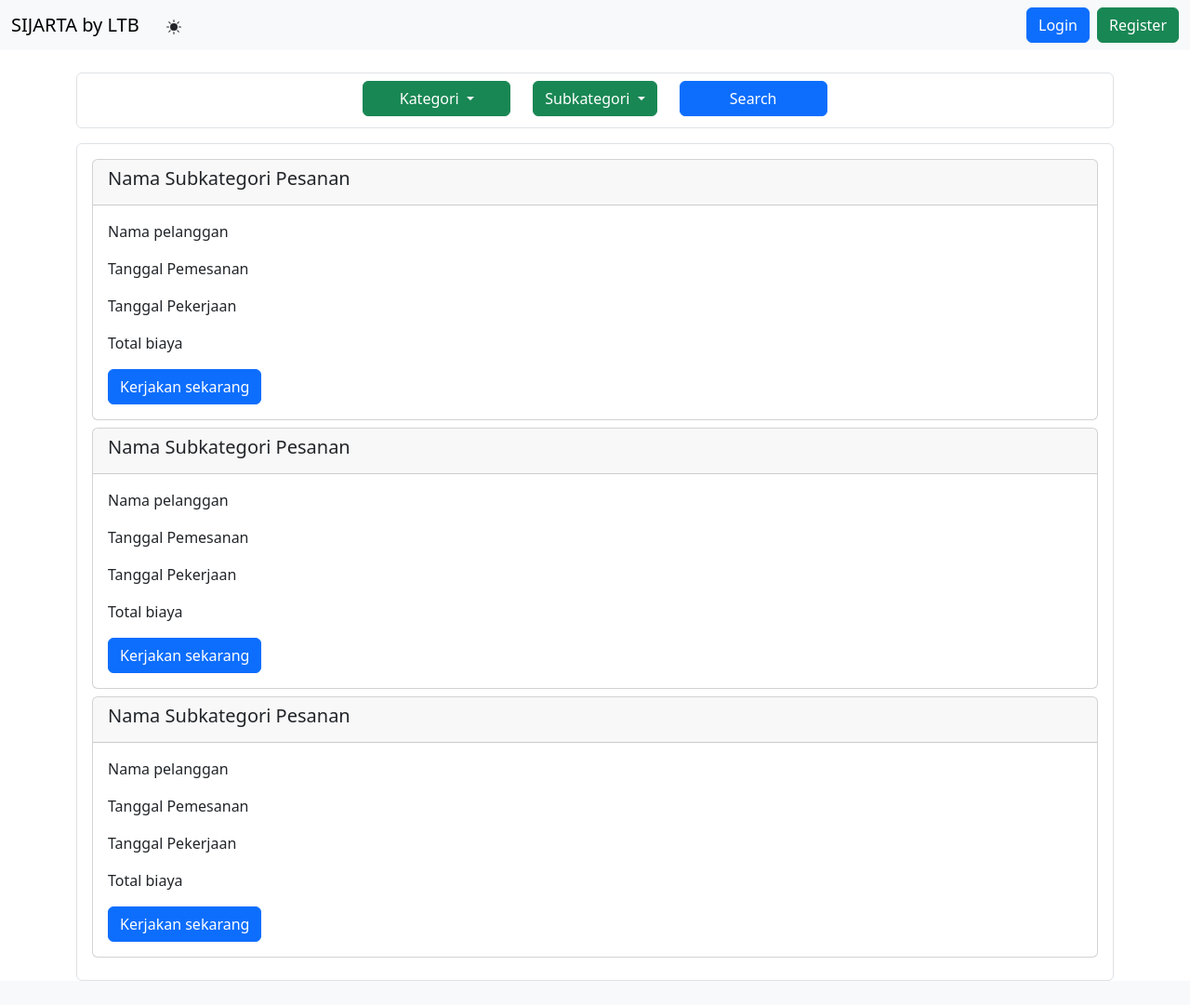
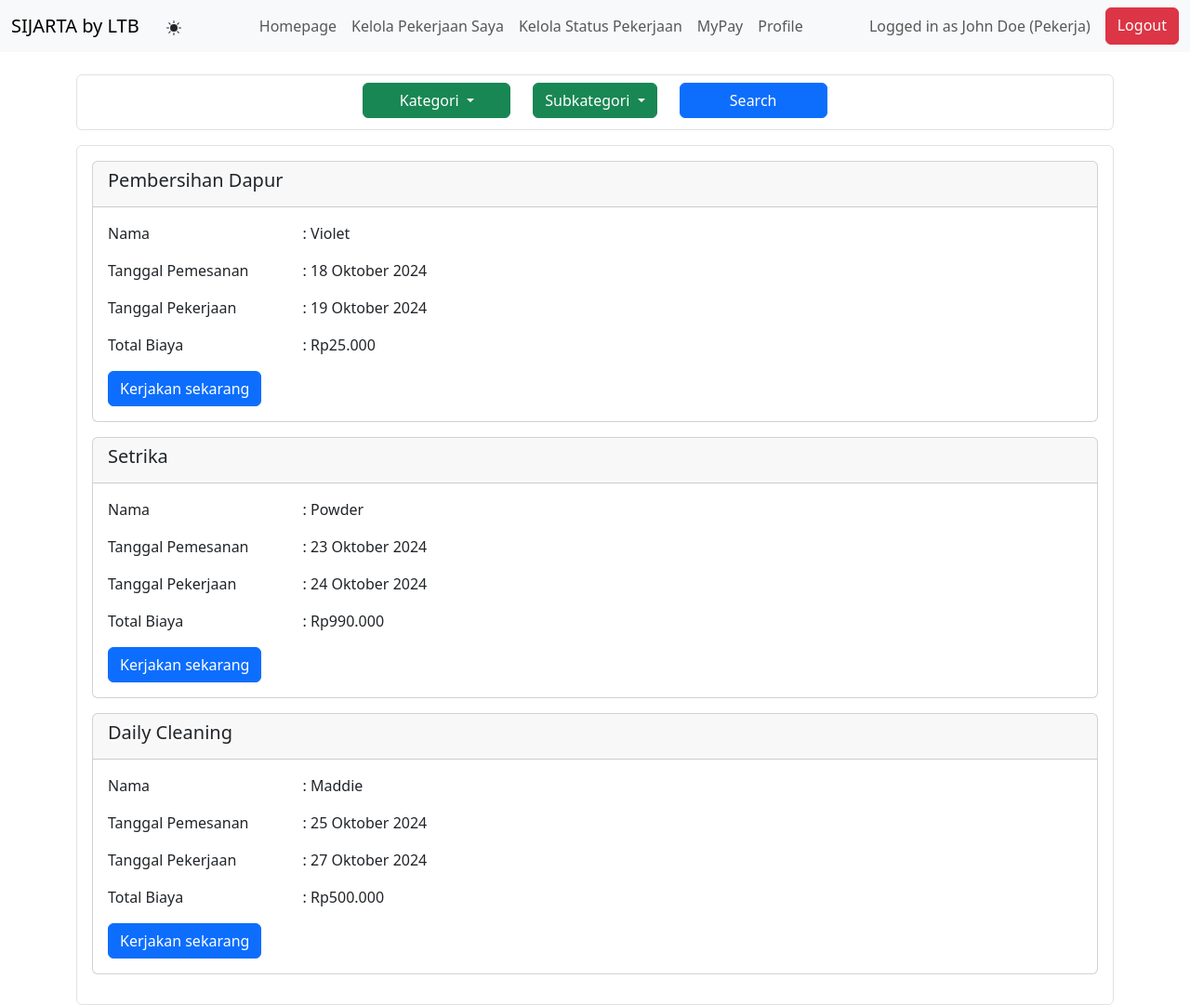
Before and after one commit to zufarra/sijarta-ltb, a Django app: page /pekerjajasa/ in a window 1280 px wide. Shown: the whole page at 93% size. Before the commit the page ends 1055 px from the top, so only its background shows below. Run offline with Django 5.2, Linux system fonts and the light colour scheme.

Commit message:
feat: hardcoded

```diff
--- a/mypay/templates/show_mypay.html
+++ b/mypay/templates/show_mypay.html
@@ -8,14 +8,14 @@
     <div class="container mt-4">
     <div class="border rounded mb-3">
         <div class="container mt-4">
-            <div class="d-flex justify-content-between">
-                <div class="p-2 border rounded" style="flex: 1; max-width: 50%;">No HP</div>
+            <div class="d-flex justify-content-between mb-2">
+                <div class="p-2 border rounded" style="flex: 1; max-width: 50%;">No HP: 081212863231</div>
                 <div class="d-flex align-items-start" style="flex: 1; justify-content: flex-end; max-width: 10%;">
                     <a type="button" class="btn btn-success" href="{% url 'mypay:transaksi_mypay' %}">Transaksi</a>
                 </div>
             </div>
             <div class="d-flex mb-3" style="max-width: 50%; justify-content: flex-start;">
-                <div class="p-2 border rounded w-100 text-left">Saldo</div>
+                <div class="p-2 border rounded w-100 text-left">Saldo: Rp8.000.000</div>
             </div>
         </div>
     </div>
--- a/mypay/templates/transaksi_mypay.html
+++ b/mypay/templates/transaksi_mypay.html
@@ -10,11 +10,11 @@
     <div class="border rounded mb-3">
         <div class="container mt-4">
             <div class="d-flex justify-content-between">
-                <div class="p-2 border rounded" style="flex: 1; max-width: 50%;">Nama</div>
+                <div class="p-2 border rounded" style="flex: 1; max-width: 50%;">John Doe</div>
                 <div class="p-2 border rounded">{% now "d-m-Y" %}</div>
             </div>
             <div class="d-flex justify-content-between mb-3">
-                <div class="p-2 border rounded" style="flex: 1; max-width: 50%;">Saldo</div>
+                <div class="p-2 border rounded" style="flex: 1; max-width: 50%;">Saldo: Rp8.000.000</div>
             </div>
             <div class="dropdown mb-3" >
                 <button class="btn btn-success dropdown-toggle" id="kategori_transaksi" type="button" data-bs-toggle="dropdown" aria-expanded="false">
--- a/pekerjajasa/templates/show_pekerjajasa.html
+++ b/pekerjajasa/templates/show_pekerjajasa.html
@@ -38,39 +38,75 @@
     </div>
     </div>
     <div class="border rounded p-3" id="state">
-        <div class="card mb-2">
+        <div class="card mb-3">
             <div class="card-header">
-                <h5> Nama Subkategori Pesanan</h5>
+                <h5>Pembersihan Dapur</h5>
             </div>
             <div class="card-body">
-              <p class="card-text">Nama pelanggan</p>
-              <p class="card-text">Tanggal Pemesanan</p>
-              <p class="card-text">Tanggal Pekerjaan</p>
-              <p class="card-text">Total biaya</p>
+              <div class="d-flex">
+                <p class="d-flex" style="flex:0 0 20%">Nama</p>
+                <p class="d-flex" style="flex:0 0 80%">: Violet</p>
+              </div>
+              <div class="d-flex">
+                <p class="d-flex" style="flex:0 0 20%">Tanggal Pemesanan</p>
+                <p class="d-flex" style="flex:0 0 80%">: 18 Oktober 2024</p>
+              </div>
+              <div class="d-flex">
+                <p class="d-flex" style="flex:0 0 20%">Tanggal Pekerjaan</p>
+                <p class="d-flex" style="flex:0 0 80%">: 19 Oktober 2024</p>
+              </div>
+              <div class="d-flex">
+                <p class="d-flex" style="flex:0 0 20%">Total Biaya</p>
+                <p class="d-flex" style="flex:0 0 80%">: Rp25.000</p>
+              </div>
               <a href="#" class="btn btn-primary">Kerjakan sekarang</a>
             </div>
           </div>
-          <div class="card mb-2">
+          <div class="card mb-3">
             <div class="card-header">
-                <h5>Nama Subkategori Pesanan</h5>
+                <h5>Setrika</h5>
             </div>
             <div class="card-body">
-              <p class="card-text">Nama pelanggan</p>
-              <p class="card-text">Tanggal Pemesanan</p>
-              <p class="card-text">Tanggal Pekerjaan</p>
-              <p class="card-text">Total biaya</p>
+              <div class="d-flex">
+                <p class="d-flex" style="flex:0 0 20%">Nama</p>
+                <p class="d-flex" style="flex:0 0 80%">: Powder</p>
+              </div>
+              <div class="d-flex">
+                <p class="d-flex" style="flex:0 0 20%">Tanggal Pemesanan</p>
+                <p class="d-flex" style="flex:0 0 80%">: 23 Oktober 2024</p>
+              </div>
+              <div class="d-flex">
+                <p class="d-flex" style="flex:0 0 20%">Tanggal Pekerjaan</p>
+                <p class="d-flex" style="flex:0 0 80%">: 24 Oktober 2024</p>
+              </div>
+              <div class="d-flex">
+                <p class="d-flex" style="flex:0 0 20%">Total Biaya</p>
+                <p class="d-flex" style="flex:0 0 80%">: Rp990.000</p>
+              </div>
               <a href="#" class="btn btn-primary">Kerjakan sekarang</a>
             </div>
           </div>
-          <div class="card mb-2">
+          <div class="card mb-3">
             <div class="card-header">
-                <h5> Nama Subkategori Pesanan</h5>
+                <h5>Daily Cleaning</h5>
             </div>
             <div class="card-body">
-              <p class="card-text">Nama pelanggan</p>
-              <p class="card-text">Tanggal Pemesanan</p>
-              <p class="card-text">Tanggal Pekerjaan</p>
-              <p class="card-text">Total biaya</p>
+              <div class="d-flex">
+                <p class="d-flex" style="flex:0 0 20%">Nama</p>
+                <p class="d-flex" style="flex:0 0 80%">: Maddie</p>
+              </div>
+              <div class="d-flex">
+                <p class="d-flex" style="flex:0 0 20%">Tanggal Pemesanan</p>
+                <p class="d-flex" style="flex:0 0 80%">: 25 Oktober 2024</p>
+              </div>
+              <div class="d-flex">
+                <p class="d-flex" style="flex:0 0 20%">Tanggal Pekerjaan</p>
+                <p class="d-flex" style="flex:0 0 80%">: 27 Oktober 2024</p>
+              </div>
+              <div class="d-flex">
+                <p class="d-flex" style="flex:0 0 20%">Total Biaya</p>
+                <p class="d-flex" style="flex:0 0 80%">: Rp500.000</p>
+              </div>
               <a href="#" class="btn btn-primary">Kerjakan sekarang</a>
             </div>
           </div>
--- a/pekerjajasa/views.py
+++ b/pekerjajasa/views.py
@@ -1,9 +1,27 @@
 from django.shortcuts import render
 
 def pekerjajasa_view(request) :
-    context = {}
+    context = {
+        "user": {
+            "is_authenticated": True,
+            "name": "John Doe",
+            "is_pengguna": False,
+            "email": "johndoe@mail.com",
+            "phone": "123-456-7890",
+            "address": "1234 Elm St",
+        }
+    }
     return render(request, "show_pekerjajasa.html", context)
 
 def status_view(request) :
-    context = {}
+    context = {
+        "user": {
+            "is_authenticated": True,
+            "name": "John Doe",
+            "is_pengguna": False,
+            "email": "johndoe@mail.com",
+            "phone": "123-456-7890",
+            "address": "1234 Elm St",
+        }
+    }
     return render(request, "show_status.html", context)
```
Also changed, not shown: mypay/views.py (+10 -6 lines), pekerjajasa/templates/show_status.html (+46 -7 lines).
